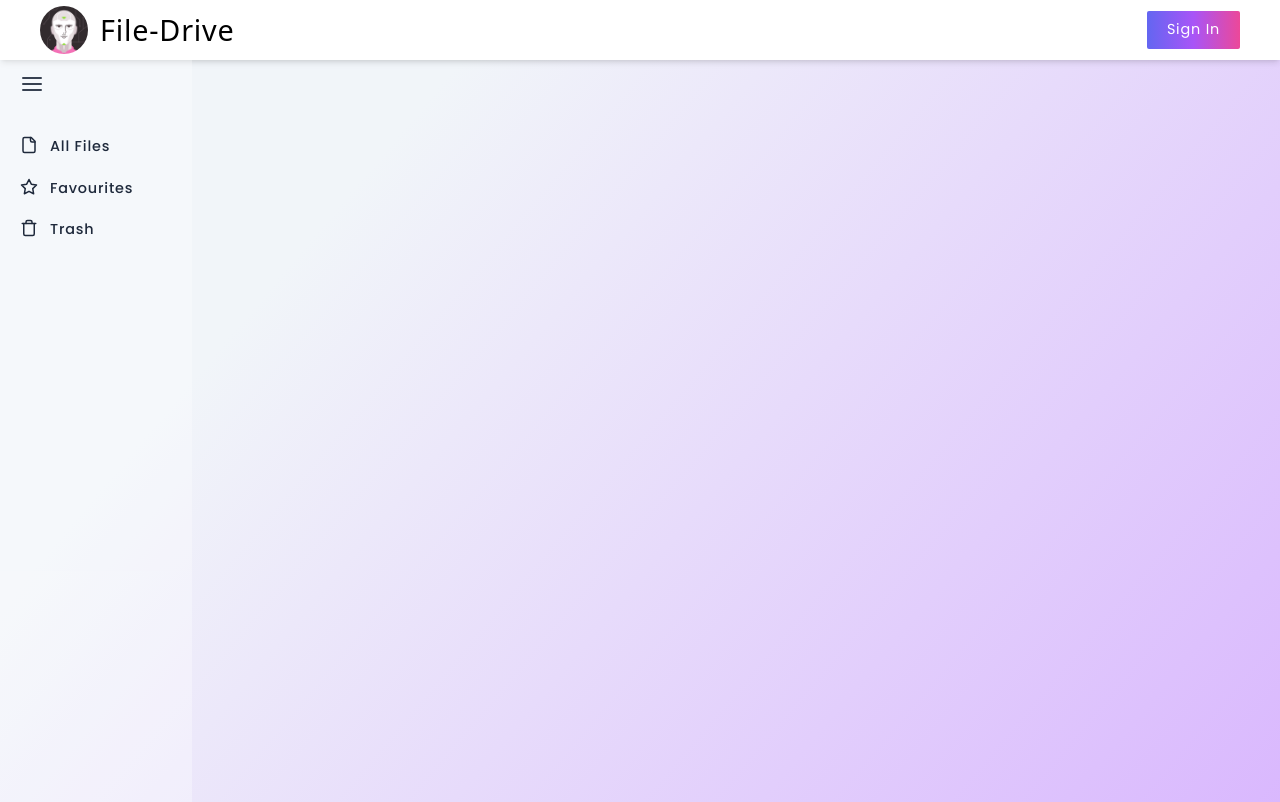
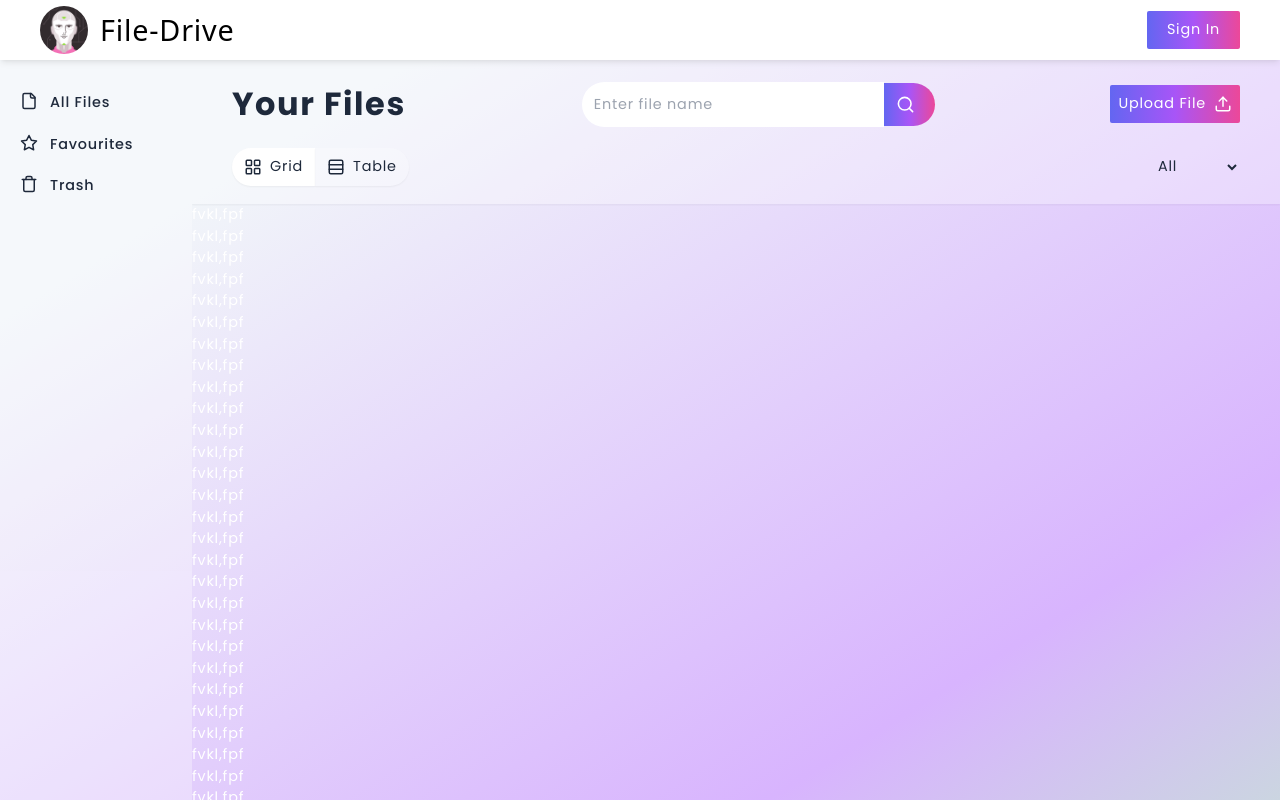
Before and after one commit to anujsingh4545/File-Drive, a React (Vite) app: page /dashboard in a window 1280 px wide. Shown: the top 802 px of the page. Built offline with nearby package versions, Linux system fonts and the light colour scheme; a web font is replaced by a local one.

Commit message:
ui major change1

```diff
--- a/src/App.tsx
+++ b/src/App.tsx
@@ -3,6 +3,9 @@ import Home from "./pages/Home";
 import NavbarTop from "./common/Navbar/NavbarTop";
 import Login from "./pages/Login";
 import DashBoard from "./pages/DashBoard";
+import BottomSection from "./components/DashBoard/BottomSection";
+import Favourite from "./components/DashBoard/Favourite";
+import DeleteFile from "./components/DashBoard/DeleteFile";
 
 function App() {
   return (
@@ -11,7 +14,13 @@ function App() {
       <Routes>
         <Route path="/" element={<Home />} />
         <Route path="/login" element={<Login />} />
-        <Route path="/dashboard" element={<DashBoard />} />
+
+        <Route path="/dashboard" element={<DashBoard />}>
+          <Route path="/dashboard" element={<BottomSection />} />
+          <Route path="/dashboard/files" element={<BottomSection />} />
+          <Route path="/dashboard/favourites" element={<Favourite />} />
+          <Route path="/dashboard/trash" element={<DeleteFile />} />
+        </Route>
       </Routes>
     </>
   );
--- a/src/common/Navbar/NavbarTop.tsx
+++ b/src/common/Navbar/NavbarTop.tsx
@@ -2,7 +2,7 @@ import {Link} from "react-router-dom";
 
 const NavbarTop = () => {
   return (
-    <main className="  fixed h-[60px]  w-full bg-white shadow-md ">
+    <main className="  fixed h-[60px] top-0  w-full bg-white shadow-md ">
       <div className=" w-full h-full  px-3 md:px-10 flex justify-between items-center">
         <section className=" flex flex-row items-center justify-center gap-3 ">
           <img src=" /unnamed.png " alt="" className=" h-12  rounded-full " />
--- /dev/null
+++ b/src/components/DashBoard/BottomSection.tsx
@@ -0,0 +1,46 @@
+const BottomSection = () => {
+  return (
+    <div className="w-full overflow-y-scroll h-[calc(100lvh-195px)]  text-white ">
+      <p>fvkl,fpf</p>
+      <p>fvkl,fpf</p>
+      <p>fvkl,fpf</p>
+      <p>fvkl,fpf</p>
+      <p>fvkl,fpf</p>
+      <p>fvkl,fpf</p>
+      <p>fvkl,fpf</p>
+      <p>fvkl,fpf</p>
+
+      <p>fvkl,fpf</p>
+      <p>fvkl,fpf</p>
+      <p>fvkl,fpf</p>
+      <p>fvkl,fpf</p>
+      <p>fvkl,fpf</p>
+      <p>fvkl,fpf</p>
+      <p>fvkl,fpf</p>
+      <p>fvkl,fpf</p>
+      <p>fvkl,fpf</p>
+
+      <p>fvkl,fpf</p>
+      <p>fvkl,fpf</p>
+      <p>fvkl,fpf</p>
+      <p>fvkl,fpf</p>
+      <p>fvkl,fpf</p>
+      <p>fvkl,fpf</p>
+      <p>fvkl,fpf</p>
+      <p>fvkl,fpf</p>
+      <p>fvkl,fpf</p>
+
+      <p>fvkl,fpf</p>
+      <p>fvkl,fpf</p>
+      <p>fvkl,fpf</p>
+      <p>fvkl,fpf</p>
+      <p>fvkl,fpf</p>
+      <p>fvkl,fpf</p>
+      <p>fvkl,fpf</p>
+      <p>fvkl,fpf</p>
+      <p className="text-slate-500">fvkl,fpf</p>
+    </div>
+  );
+};
+
+export default BottomSection;
--- /dev/null
+++ b/src/components/DashBoard/DeleteFile.tsx
@@ -0,0 +1,5 @@
+const DeleteFile = () => {
+  return <div>DeleteFile</div>;
+};
+
+export default DeleteFile;
--- /dev/null
+++ b/src/components/DashBoard/Favourite.tsx
@@ -0,0 +1,5 @@
+const Favourite = () => {
+  return <div>Favourite</div>;
+};
+
+export default Favourite;
--- a/src/components/DashBoard/SideNav.tsx
+++ b/src/components/DashBoard/SideNav.tsx
@@ -1,5 +1,6 @@
 import {AlignJustify, AlignRight, File, Star, Trash} from "lucide-react";
 import {useEffect, useState} from "react";
+import {Link} from "react-router-dom";
 
 const SideNav = () => {
   const [showpanel, setShowPanel] = useState<boolean>(true);
@@ -28,27 +29,35 @@ const SideNav = () => {
 
   return (
     <>
-      <div className={` z-40 w-[50%] sm:w-[40%] md:w-[20%] lg:w-[15%] mt-[60px] h-[100lvh]  bg-white/30  fixed  ${showpanel ? "left-0" : "left-[-500px] "} ease-in-out duration-300 `}>
+      <div className={` z-40 w-[50%] sm:w-[40%] md:w-[20%] top-0 lg:w-[15%] mt-[60px] h-[100lvh]  bg-white md:bg-white/30  fixed  ${showpanel ? "left-0" : "left-[-500px] "} ease-in-out duration-300 `}>
         <main className=" w-full h-full  flex flex-col items-left px-5 py-3">
-          <AlignJustify className=" text-gray-700 hover:text-gray-950 cursor-pointer ease-in-out duration-150 " onClick={() => setShowPanel(false)} />
+          <AlignJustify className=" md:hidden text-gray-700 hover:text-gray-950 cursor-pointer ease-in-out duration-150 " onClick={() => setShowPanel(false)} />
 
-          <section className=" w-full mt-10 flex-col flex items-left justify-center gap-y-5 ">
-            <p className=" w-full flex  items-start  gap-3 font-medium text-slate-800 cursor-pointer hover:text-blue-500 ease-in-out  duration-150 transform  ">
+          <section className=" w-full mt-10 md:mt-5 flex-col flex items-left justify-center gap-y-5 ">
+            <Link to="/dashboard/files">
+              <p className=" w-full flex  items-start  gap-3 font-medium text-slate-800 cursor-pointer hover:text-blue-500 ease-in-out  duration-150 transform " onClick={() => setShowPanel(false)}>
                 <File size={18} /> All Files
               </p>
-            <p className=" w-full  flex  items-start  gap-3 font-medium text-slate-800 cursor-pointer  hover:text-blue-500 ease-in-out  duration-150 transform ">
+            </Link>
+
+            <Link to="/dashboard/favourites">
+              <p className=" w-full  flex  items-start  gap-3 font-medium text-slate-800 cursor-pointer  hover:text-blue-500 ease-in-out  duration-150 transform " onClick={() => setShowPanel(false)}>
                 <Star size={18} /> Favourites
               </p>
-            <p className=" w-full  flex  items-start  gap-3 font-medium text-slate-800 cursor-pointer  hover:text-blue-500 ease-in-out  duration-150 transform ">
+            </Link>
+
+            <Link to="/dashboard/trash">
+              <p className=" w-full  flex  items-start  gap-3 font-medium text-slate-800 cursor-pointer  hover:text-blue-500 ease-in-out  duration-150 transform " onClick={() => setShowPanel(false)}>
                 <Trash size={18} /> Trash
               </p>
+            </Link>
           </section>
         </main>
       </div>
 
       {showpanel && <section className=" md:hidden z-20 fixed top-0 left-0 w-[100%] bg-[#b1afaf18] cursor-pointer flex-1 h-[100dvh]" onClick={() => setShowPanel(false)}></section>}
 
-      <section className={` fixed mt-[70px]  rounded-s-sm pr-5 py-3 pl-2 rounded-full flex items-center justify-center cursor-pointer  bg-gradient-to-r from-indigo-500 via-purple-500 to-pink-500 text-white ${!showpanel ? "left-0" : "left-[-500px] "} ease-in-out duration-300 `} onClick={() => setShowPanel(true)}>
+      <section className={` z-20 fixed mt-[200px]  rounded-s-sm pr-5 py-3 pl-2 rounded-full flex items-center justify-center cursor-pointer  bg-gradient-to-r from-indigo-500 via-purple-500 to-pink-500 text-white ${!showpanel ? "left-0" : "left-[-500px] "} ease-in-out duration-300 `} onClick={() => setShowPanel(true)}>
         <AlignRight className=" w-full text-center text-white  " />
       </section>
     </>
--- /dev/null
+++ b/src/components/DashBoard/TopNav.tsx
@@ -0,0 +1,57 @@
+import {LayoutGrid, Rows3, Search, Upload} from "lucide-react";
+import {useState} from "react";
+
+const TopNav = () => {
+  const [layout, setLayout] = useState<boolean>(true);
+
+  return (
+    <main className="  shadow-sm   h-36 bg-white/30 ">
+      <div>
+        <section className=" w-full  mt-5   flex items-center justify-between px-3 md:px-10 ">
+          <h1 className="hidden md:flex font-poppins font-bold tracking-wider   text-slate-800 "> Your Files </h1>
+
+          <div className=" flex items-center justify-center w-full mr-3 md:mr-0  md:w-[35%] ">
+            <input type="text" className=" w-full h-full px-3 py-3  rounded-l-full outline-none " placeholder="Enter file name" />
+            <div className=" cursor-pointer pl-3 pr-5 py-3 bg-gradient-to-r from-indigo-500 via-purple-500 to-pink-500 text-white rounded-r-full ">
+              <Search size={19} />
+            </div>
+          </div>
+
+          <button className="py-2 bg-gradient-to-r from-indigo-500 via-purple-500 to-pink-500 text-white hover:scale-105 ease-in-out duration-150  transform  outline-none rounded-sm flex items-center justify-center px-2 md:gap-2">
+            <p className="hidden md:flex">Upload File </p>
+            <Upload size={18} />
+          </button>
+        </section>
+      </div>
+
+      {/*  */}
+
+      <div className=" w-full mt-5 px-3 md:px-10  flex items-center justify-between  ">
+        {/*  */}
+
+        <section className=" flex items-center justify-center ">
+          <p className={`flex items-center justify-center gap-2   px-3 py-2 rounded-l-full cursor-pointer text-slate-800  shadow-sm ${layout ? "bg-white" : "bg-white/20"} ease-in-out duration-150 transform   `} onClick={() => setLayout(true)}>
+            <LayoutGrid size={18} /> Grid
+          </p>
+          <p className={` flex items-center shadow-sm justify-center gap-2  text-slate-800  px-3 py-2 rounded-r-full cursor-pointer ${!layout ? "bg-white" : "bg-white/20"} ease-in-out duration-150 transform  `} onClick={() => setLayout(false)}>
+            <Rows3 size={18} /> Table
+          </p>
+        </section>
+
+        {/*  */}
+
+        <section className=" flex items-center justify-center ">
+          <select name="files" className=" bg-transparent  px-5 outline-none text-[0.9rem] text-slate-800  ">
+            <option value="All">All</option>
+            <option value="photos">Photo</option>
+            <option value="csv">CSV</option>
+            <option value="pdf">PDF</option>
+            <option value="docs">Docs</option>
+          </select>
+        </section>
+      </div>
+    </main>
+  );
+};
+
+export default TopNav;
--- a/src/index.css
+++ b/src/index.css
@@ -32,15 +32,5 @@
 }
 
 ::-webkit-scrollbar {
-  width: 10px;
+  width: 0px;
 }
-
-/* Track */
-::-webkit-scrollbar-track {
-  background: #bd91ed;
-}
-
-/* Handle */
-::-webkit-scrollbar-thumb {
-  background: #ffffff;
-}
--- a/src/pages/DashBoard.tsx
+++ b/src/pages/DashBoard.tsx
@@ -1,9 +1,16 @@
+import {Outlet} from "react-router-dom";
 import SideNav from "../components/DashBoard/SideNav";
+import TopNav from "../components/DashBoard/TopNav";
 
 const DashBoard = () => {
   return (
-    <div className=" w-full h-[190vh] ">
+    <div className=" w-full h-[100lvh] ">
       <SideNav />
+
+      <section className=" flex flex-col w-full md:w-[80%] lg:w-[85%] right-0 flex-1  fixed overflow-scroll mt-[60px]  ">
+        <TopNav />
+        <Outlet />
+      </section>
     </div>
   );
 };
--- a/src/pages/Home.tsx
+++ b/src/pages/Home.tsx
@@ -18,7 +18,6 @@ const Home = () => {
             <button className=" common_btn ">Get Started </button>
           </Link>
           <p className=" cursor-pointer  flex items-center justify-center gap-2">
-            {" "}
             Learn More <MoveRight size={18} />
           </p>
         </section>
```
Also changed, not shown: public/google.png. Lines whose indentation alone changed are shown as unchanged.
